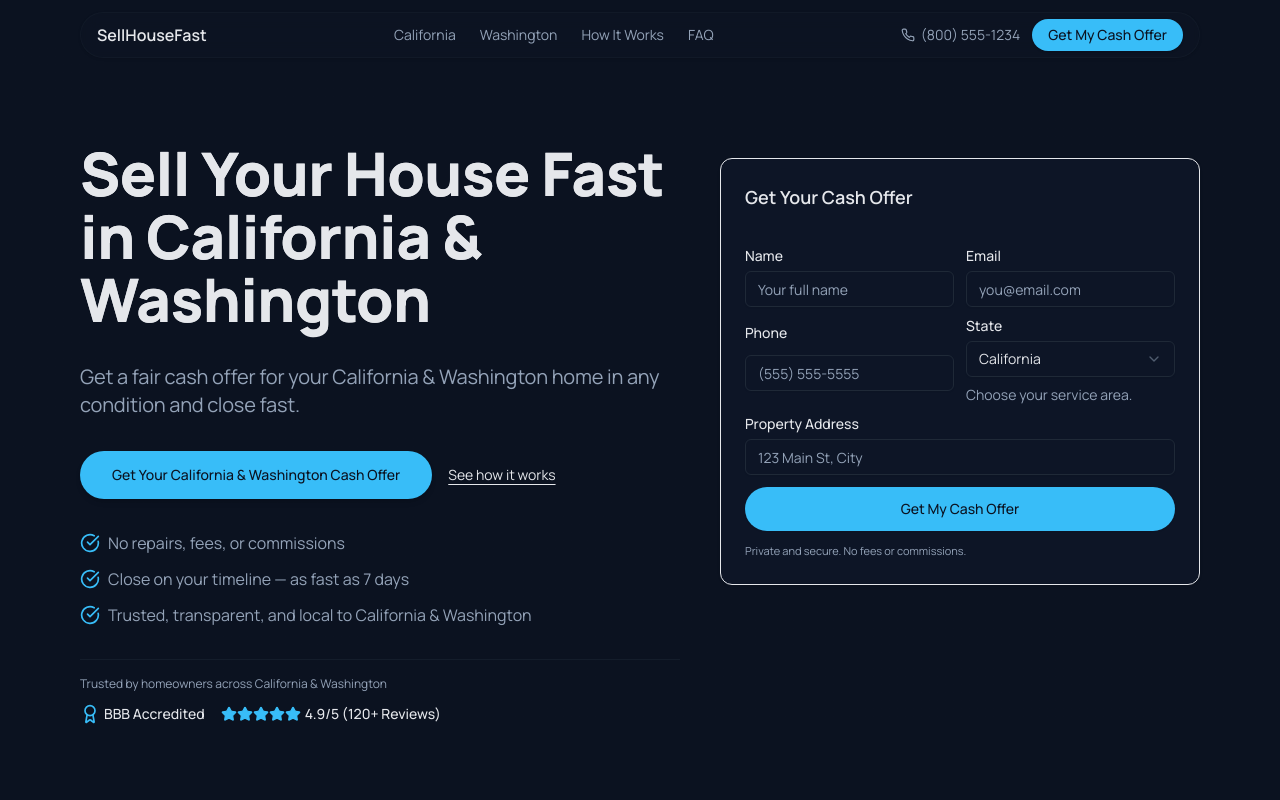
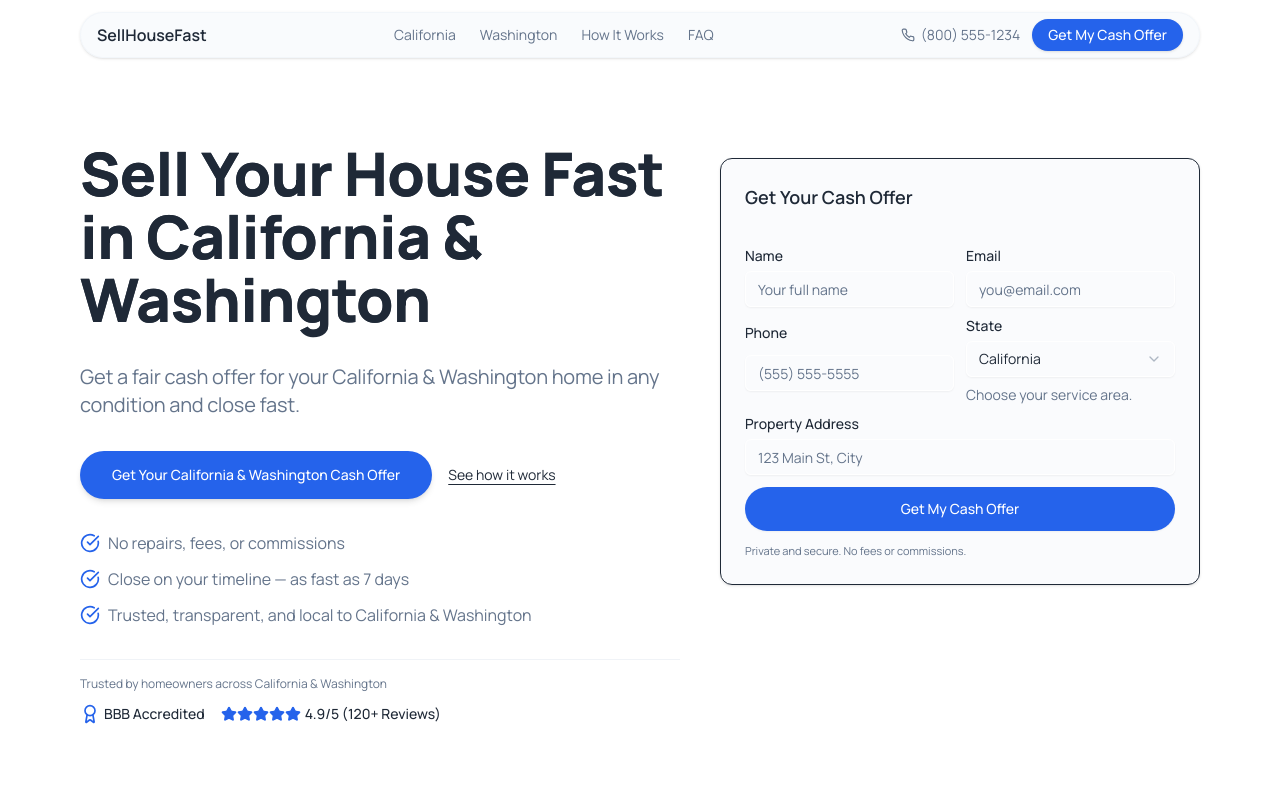
Before and after one commit to MarkTheCoderShark/buyhousefast, a Next.js app: page / in a window 1280 px wide. Shown: the top 800 px of the page. Built offline with nearby package versions, Linux system fonts and the light colour scheme.

Commit message:
feat: invert theme to light mode with white background, dark text, and professional blue accents

```diff
--- a/src/app/globals.css
+++ b/src/app/globals.css
@@ -3,23 +3,23 @@
 @plugin "@tailwindcss/typography";
 
 :root {
-  --background: #0b1220;
-  --foreground: #e5e7eb;
-  --card: #0f172a;
-  --card-foreground: #e5e7eb;
-  --primary: #38bdf8;
-  --primary-foreground: #0b1220;
-  --secondary: #111827;
-  --secondary-foreground: #e5e7eb;
-  --muted: #0b1220;
-  --muted-foreground: #94a3b8;
-  --accent: #0b1220;
-  --accent-foreground: #e5e7eb;
+  --background: #ffffff;
+  --foreground: #1f2937;
+  --card: #f8fafc;
+  --card-foreground: #1f2937;
+  --primary: #2563eb;
+  --primary-foreground: #ffffff;
+  --secondary: #f1f5f9;
+  --secondary-foreground: #334155;
+  --muted: #f8fafc;
+  --muted-foreground: #64748b;
+  --accent: #f1f5f9;
+  --accent-foreground: #1f2937;
   --destructive: #ef4444;
   --destructive-foreground: #ffffff;
-  --border: #1f2937;
-  --input: #1f2937;
-  --ring: #38bdf8;
+  --border: #e2e8f0;
+  --input: #ffffff;
+  --ring: #2563eb;
   --radius: 0.75rem;
 }
 
```
